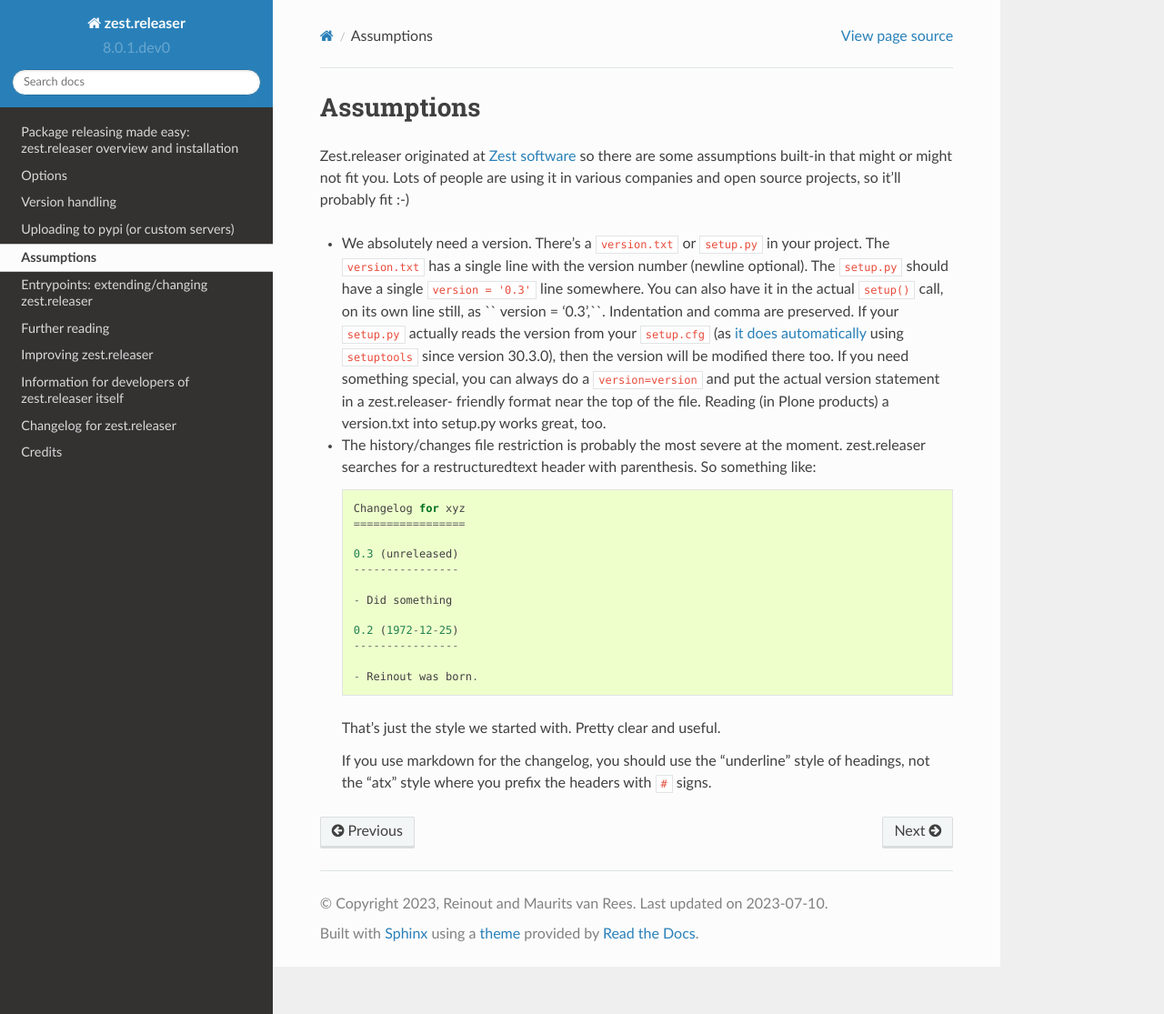
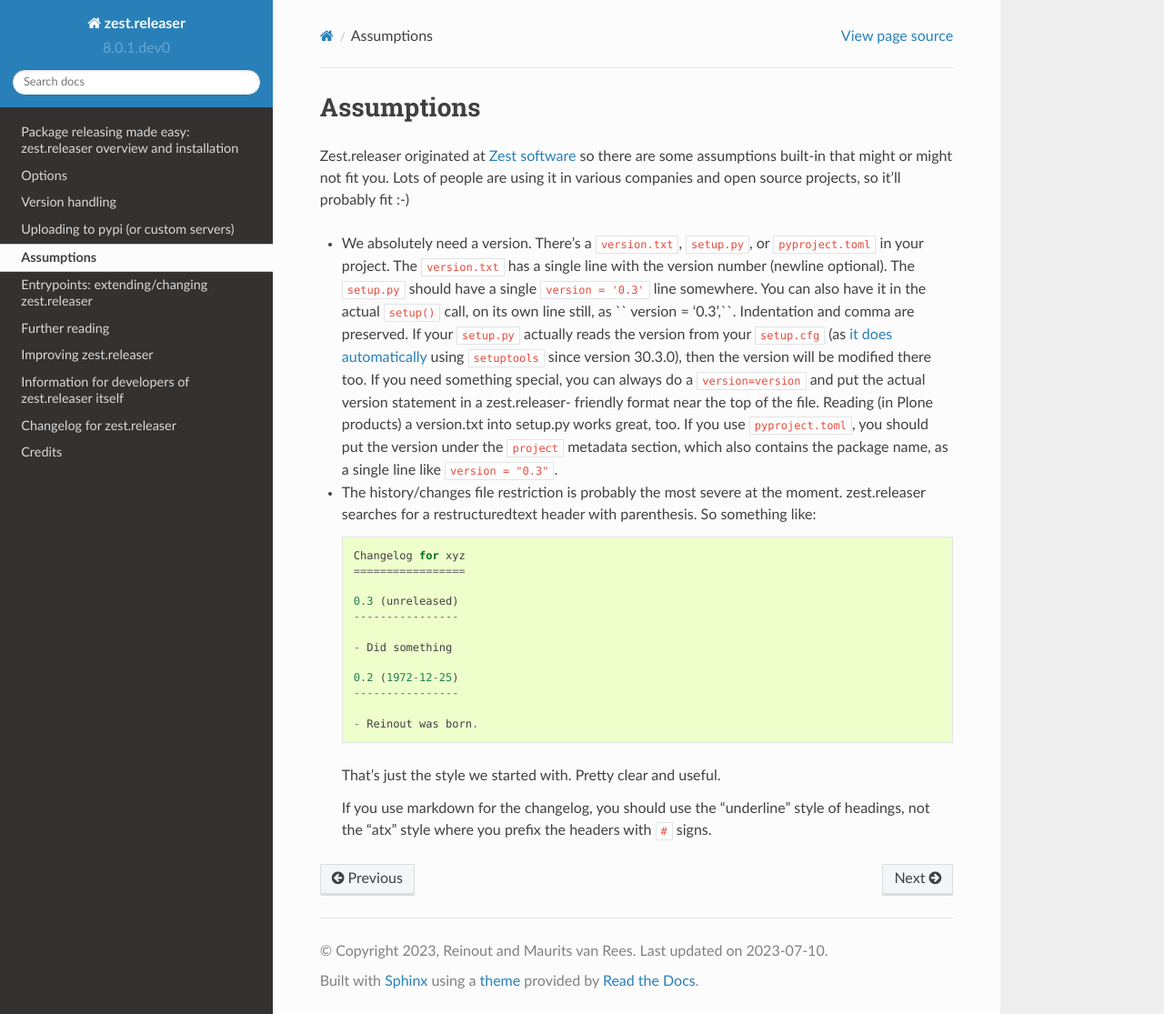
Before and after one commit to zestsoftware/zest.releaser, a Sphinx documentation site: the page built from doc/source/assumptions.rst, in a window 1280 px wide and 1115 px high. Shown: the whole window at 91% size. Built offline with Sphinx 7.4.7 and the Read the Docs theme 2.0.0, drawn with Linux system fonts in a browser that asks for light colours.

Commit message:
add pyproject.toml assumptions to assumptions.rst

```diff
--- a/doc/source/assumptions.rst
+++ b/doc/source/assumptions.rst
@@ -6,19 +6,22 @@
 are using it in various companies and open source projects, so it'll probably
 fit :-)
 
-- We absolutely need a version. There's a ``version.txt`` or ``setup.py`` in
-  your project. The ``version.txt`` has a single line with the version number
-  (newline optional). The ``setup.py`` should have a single ``version =
-  '0.3'`` line somewhere. You can also have it in the actual ``setup()`` call,
-  on its own line still, as `` version = '0.3',``. Indentation and comma are
-  preserved. If your ``setup.py`` actually reads the version from your
-  ``setup.cfg`` (as `it does automatically
+- We absolutely need a version. There's a ``version.txt``, ``setup.py``, or
+  ``pyproject.toml`` in your project. The ``version.txt`` has a single line
+  with the version number (newline optional). The ``setup.py`` should have a
+  single ``version = '0.3'`` line somewhere. You can also have it in the
+  actual ``setup()`` call, on its own line still, as `` version = '0.3',``.
+  Indentation and comma are preserved. If your ``setup.py`` actually reads
+  the version from your ``setup.cfg`` (as `it does automatically
   <https://setuptools.readthedocs.io/en/latest/setuptools.html#configuring-
   setup-using-setup-cfg-files>`_ using ``setuptools`` since version 30.3.0),
   then the version will be modified there too. If you need something special,
   you can always do a ``version=version`` and put the actual version statement
   in a zest.releaser- friendly format near the top of the file. Reading (in
-  Plone products) a version.txt into setup.py works great, too.
+  Plone products) a version.txt into setup.py works great, too. If you use
+  ``pyproject.toml``, you should put the version under the ``project``
+  metadata section, which also contains the package name, as a single line like
+  ``version = "0.3"``.
 
 - The history/changes file restriction is probably the most severe at the
   moment. zest.releaser searches for a restructuredtext header with
```
